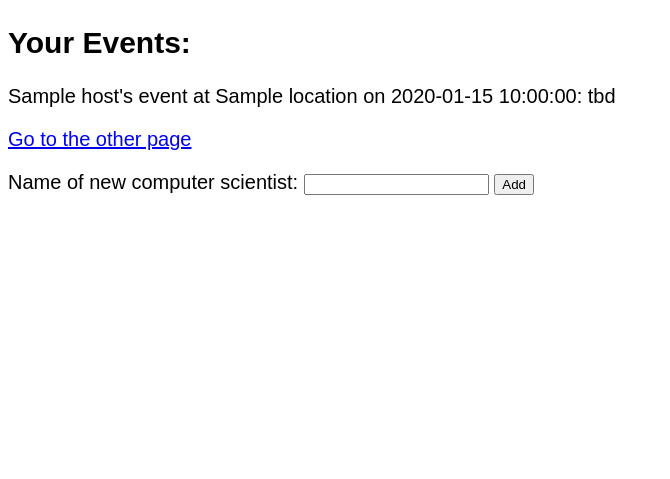
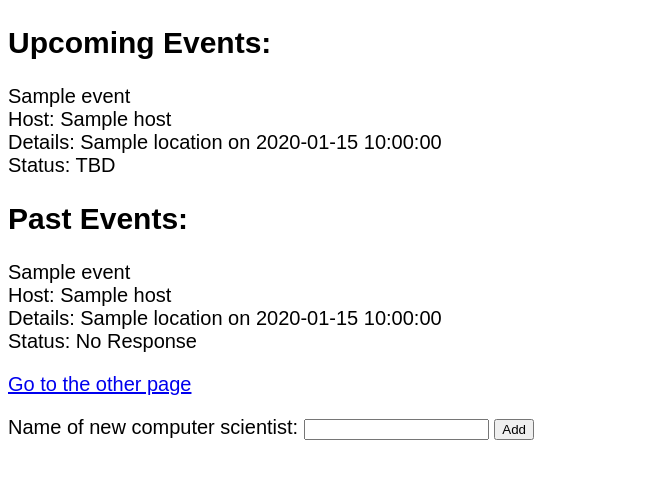
Before and after one commit to iallum/DB-Web-Front-Project, a Flask app: template templates/index.html in a window 1280 px wide. Shown: the part 41-520 px from the top of the page, without its empty margins (0-670 px from the left). Run offline with Flask 3, Linux system fonts and the light colour scheme; the template is opened without the code that fills it: most values are stand-ins (such as "Sample title", 1, 10 or a date in 2020); parts of the project's set-up code (start-up, migrations or seed data) failed here and were passed over.

Commit message:
edited front page

```diff
--- a/server.py
+++ b/server.py
@@ -13,6 +13,7 @@
 from sqlalchemy import *
 from sqlalchemy.pool import NullPool
 from flask import Flask, request, render_template, g, redirect, Response, abort, session, flash
+from datetime import datetime
 
 tmpl_dir = os.path.join(os.path.dirname(os.path.abspath(__file__)), 'templates')
 app = Flask(__name__, template_folder=tmpl_dir)
@@ -127,24 +128,36 @@
     #
     user_id = session.get('user_id')
 
-    select_query = """SELECT u.name, e.location, e.date_time, i.accept_status
+    select_query = """SELECT u.name, e.event_name, e.location, e.date_time, i.accept_status
                       FROM invite_guest i
                       JOIN create_event c ON i.event_id = c.event_id
                       JOIN "user" u ON u.user_id = c.user_id
                       JOIN event e ON e.event_id = i.event_id
-                      WHERE i.user_id = :user_id"""
+                      WHERE i.user_id = :user_id
+                      ORDER BY e.date_time"""
 
     params = {"user_id": user_id}
     cursor = g.conn.execute(text(select_query), params)
 
-    events = []
+    upcoming_events = []
+    past_events = []
+    now = datetime.now()
+
     for result in cursor:
-        events.append({
-			'host': result[0],
-			'location': result[1],
-			'date': result[2],
-			'status': result[3]
-		})
+        event_date = result[3]
+
+        formatted_date = event_date.strftime('%m/%d/%y at %I:%M %p')
+        event = {
+            'host': result[0],
+            'event_name': result[1],
+            'location': result[2],
+            'date': formatted_date,
+            'status': result[4]
+        }
+        if result[3] < now:
+            past_events.append(event)
+        else:
+            upcoming_events.append(event)
     cursor.close()
 
     #
@@ -173,7 +186,10 @@
     #     <div>{{n}}</div>
     #     {% endfor %}
     #
-    context = dict(events=events)
+    context = dict(
+        upcoming_events=upcoming_events,
+        past_events=past_events
+    )
 
     #
     # render_template looks in the templates/ folder for files.
--- a/templates/index.html
+++ b/templates/index.html
@@ -10,18 +10,41 @@
 <body>
   <h2>Welcome, {{ session.name }}!</h2>
 
-  <h2>Your Events:</h2>
+  <h2>Upcoming Events:</h2>
 
-  {% for event in events %}
+  {% for event in upcoming_events %}
   <div>
       <p>
-          {{ event.host }}'s event at {{ event.location }} on {{ event.date }}:
+          {{ event.event_name }}<br>
+          Host: {{ event.host }}<br>
+          Details: {{ event.location }} on {{ event.date }}<br>
+          Status:
           {% if event.status == True %}
-              going
+              Attending
           {% elif event.status == False %}
-              not going
+              Not Attending
           {% else %}
-              tbd
+              TBD
+          {% endif %}
+      </p>
+  </div>
+  {% endfor %}
+
+  <h2>Past Events:</h2>
+
+  {% for event in past_events %}
+  <div>
+      <p>
+          {{ event.event_name }}<br>
+          Host: {{ event.host }}<br>
+          Details: {{ event.location }} on {{ event.date }}<br>
+          Status:
+          {% if event.status == True %}
+              Attended
+          {% elif event.status == False %}
+              Did Not Attend
+          {% else %}
+              No Response
           {% endif %}
       </p>
   </div>
```
